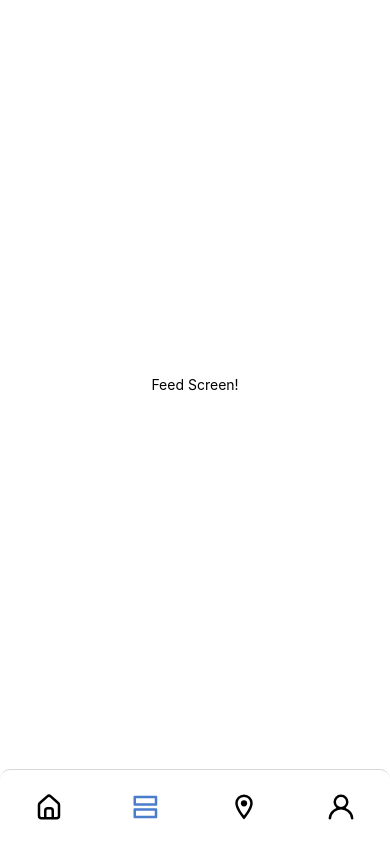
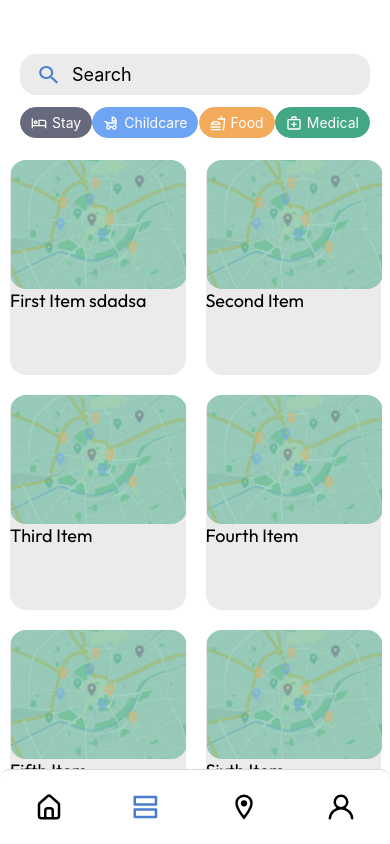
Before and after one commit to RaduBogdan98/Shelter-App, a React Native app in the folder Sources/Mobile/ShelterMobile/: screen /Feed in a window 390 px wide. Built offline with nearby package versions, Linux system fonts and the light colour scheme.

Commit message:
Added FlatList Card Items

```diff
--- /dev/null
+++ b/Sources/Mobile/ShelterMobile/src/components/ItemCard.js
@@ -0,0 +1,39 @@
+import { StyleSheet, Text, View, TouchableOpacity, Image } from "react-native";
+import React from "react";
+import { style } from "../resources/colors";
+
+const navigateToDetailsPage = () => {
+    console.log("Navigating to details page");
+};
+
+const ItemCard = (props) => {
+    return (
+        <TouchableOpacity style={styles.item} onPress={navigateToDetailsPage()}>
+            <Image source={props.image} style={styles.imageStyle} />
+            <Text style={styles.title}>{props.title}</Text>
+        </TouchableOpacity>
+    );
+};
+
+export default ItemCard;
+
+const styles = StyleSheet.create({
+    item: {
+        height: 215,
+        width: "45%",
+        backgroundColor: style.baseGray25,
+        margin: 10,
+        borderRadius: 16,
+        alignItems: 'flex-start',
+        justifyContent: "flex-start",
+    },
+    title: {
+        fontSize: 18,
+        fontFamily: 'regular',
+    },
+    imageStyle: {
+        width: "101%",
+        height: "60%",
+        borderRadius: 16,
+    },
+});
--- a/Sources/Mobile/ShelterMobile/src/components/index.js
+++ b/Sources/Mobile/ShelterMobile/src/components/index.js
@@ -3,5 +3,6 @@ import MainCard from './MainCard';
 import SearchBar from './SearchBar';
 import FilterButtons from './FilterButtons';
 import NewsCard from './NewsCard';
+import ItemCard from './ItemCard';
 
-export { Button, MainCard, SearchBar, FilterButtons, NewsCard }
+export { Button, MainCard, SearchBar, FilterButtons, NewsCard, ItemCard };
--- a/Sources/Mobile/ShelterMobile/src/pages/FeedScreen.js
+++ b/Sources/Mobile/ShelterMobile/src/pages/FeedScreen.js
@@ -1,23 +1,120 @@
 import * as React from "react";
-import { Text, View, StyleSheet } from "react-native";
+import { Text, View, StyleSheet, FlatList } from "react-native";
+
+import { SearchBar, FilterButtons, ItemCard } from "../components";
+import { style } from "../resources/colors";
+
+const DATA = [
+    {
+        id: "bd7acbea-c1b1-46c2-aed5-3ad53abb28ba",
+        title: "First Item sdadsa",
+        category: "food",
+        image: require("../../assets/goToMap.png"),
+    },
+    {
+        id: "3ac68afc-c605-48d3-a4f8-fbd91aa97f63",
+        title: "Second Item",
+        category: "childcare",
+        image: require("../../assets/goToMap.png"),
+    },
+    {
+        id: "58694a0f-3da1-471f-bd96-145571e29d72",
+        title: "Third Item",
+        category: "childcare",
+        image: require("../../assets/goToMap.png"),
+    },
+    {
+        id: "59694a0f-3da1-471f-bd96-145571e2943",
+        title: "Fourth Item",
+        category: "stay",
+        image: require("../../assets/goToMap.png"),
+    },
+    {
+        id: "59694a0f-3da1-471f-bd96-145571e14134",
+        title: "Fifth Item",
+        category: "medical",
+        image: require("../../assets/goToMap.png"),
+    },
+    {
+        id: "59694421421141f-bd96-14557bbnur1e29d72",
+        title: "Sixth Item",
+        category: "food",
+        image: require("../../assets/goToMap.png"),
+    },
+    {
+        id: "59694a0f-3da1-471f-bd9ghjh6-145571e29dsa72",
+        title: "Seventh Item",
+        category: "stay",
+        image: require("../../assets/goToMap.png"),
+    },
+];
 
 const FeedScreen = () => {
+
+    const renderItem = ({ item }) => (
+        <ItemCard
+            title={item.title}
+            category={item.category}
+            image={item.image}
+        />
+    );
+
     return (
-        <View
-            style={styles.container}
-        >
-            <Text>Feed Screen!</Text>
+        <View style={styles.container}>
+            <View style={styles.header}>
+                <SearchBar onSubmit={(searchText) => console.log(searchText)} />
+                <FilterButtons />
+            </View>
+            <FlatList
+                data={DATA}
+                renderItem={renderItem}
+                keyExtractor={item => item.id}
+                numColumns={2}
+                columnWrapperStyle={styles.listContainer}
+                contentContainerStyle={styles.list}
+                style={{ width: '100%', }}
+            />
         </View>
-    )
-}
+    );
+};
 
 export default FeedScreen;
 
 const styles = StyleSheet.create({
     container: {
         flex: 1,
-        backgroundColor: '#fff',
-        alignItems: 'center',
-        justifyContent: 'center',
+        backgroundColor: "#fff",
+        alignItems: "center",
+        justifyContent: "flex-start",
     },
-})
+    header: {
+        height: 150,
+        width: "100%",
+        zIndex: 2,
+        alignItems: "center",
+        justifyContent: "flex-end",
+        padding: 20,
+        paddingBottom: 0,
+        backgroundColor: style.white,
+    },
+    item: {
+        height: 215,
+        width: "45%",
+        backgroundColor: '#f9c2ff',
+        margin: 10,
+    },
+    title: {
+        fontSize: 32,
+    },
+    listContainer: {
+        // flex: 1,
+        // width: "100%",
+        // paddingHorizontal: 10,
+        // backgroundColor: 'green',
+        // justifyContent: 'center',
+    },
+    list: {
+        // flex: 1,
+        // width: "100%",
+    }
+});
```
